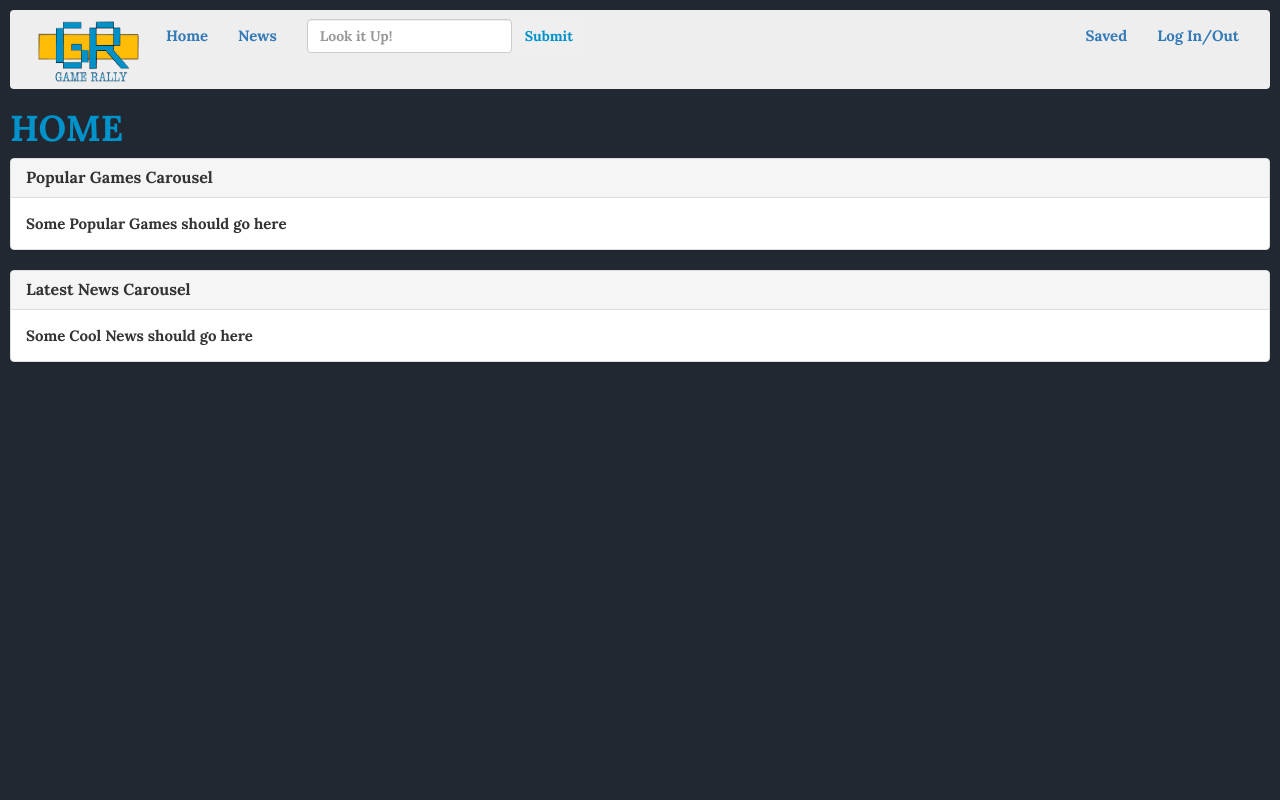
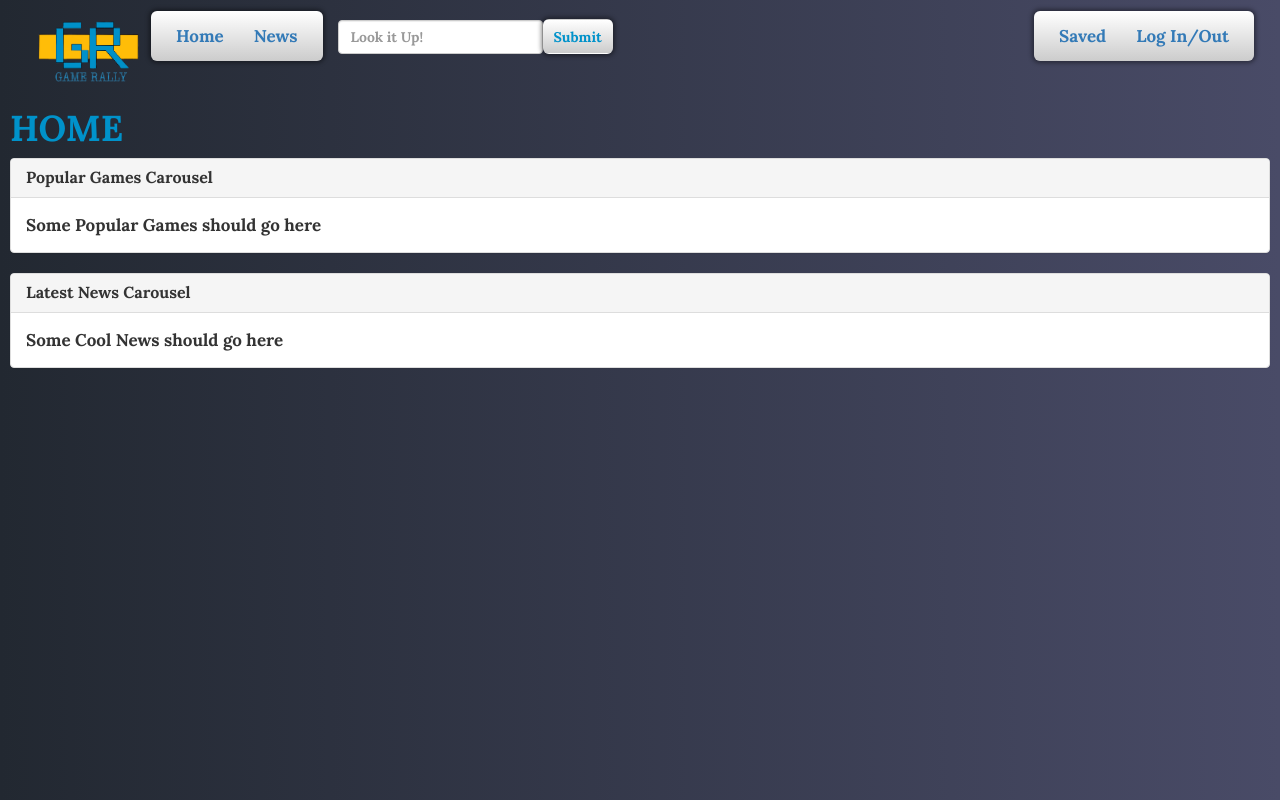
Before and after one commit to msgctcheng/Video-Game-Media, a React (Create React App) app in the folder client/: page / in a window 1280 px wide. Built offline with nearby package versions, Linux system fonts and the light colour scheme.

Commit message:
edited nav bar and background

```diff
--- a/client/src/App.css
+++ b/client/src/App.css
@@ -5,7 +5,8 @@ h1{
   font-family: 'Lora', serif;
 }
 body{
-  background: #222831;
+
   margin:10px;
+  background: linear-gradient(to right, #222831, #494B67);
 
 }
--- a/client/src/index.css
+++ b/client/src/index.css
@@ -4,3 +4,7 @@ body {
   font-family: sans-serif;
 
 }
+.panel-heading{
+
+	color:pink;
+}
--- a/client/src/navbar.css
+++ b/client/src/navbar.css
@@ -2,28 +2,37 @@
 	width:125px;
 }
 
- .navbar-collapse, .navbar, .nav{
-	background:#EEEEEE;
+ .navbar-collapse, .navbar{
 	color: #0092CA;
 
 }
 
 
+.nav, .btn{
+	background: -webkit-gradient(linear, center top, center bottom, from(#fff), to(#ccc));
+    background-image: linear-gradient(#fff, #ccc);
+    border-radius: 6px;
+    box-shadow: 0px 0px 4px 2px rgba(0,0,0,0.4);
+    padding: 0 10px;
+    position: relative;
+}
+
+
+
+
+
 body{
 	background:#EEEEEE;
-	font-size: 15px;
+	font-size: 17px;
 	font-family: 'Lora', serif;
 
 }
 
 .btn{
-	background:rbg(43,102,135);
+	height:35px;
 }
+
 
 .btn:hover{
 	background: rgb(255,189,8);
 }
-
-.a:active{
-	color:black;
-}
```
